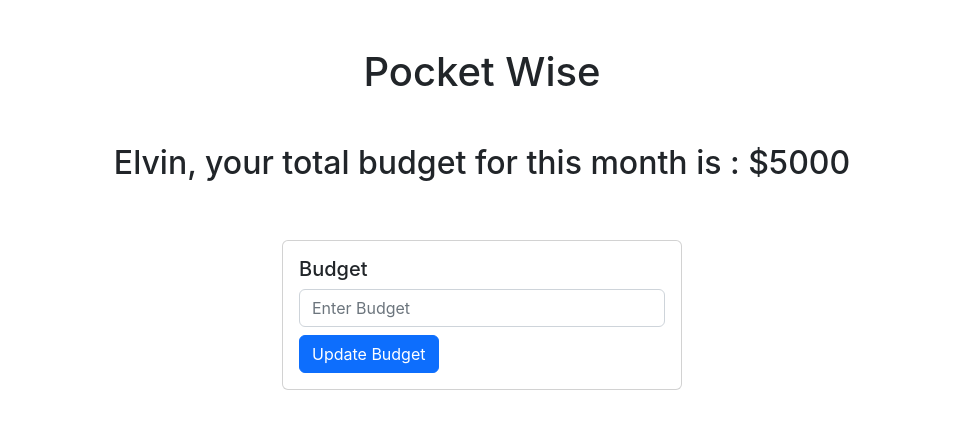
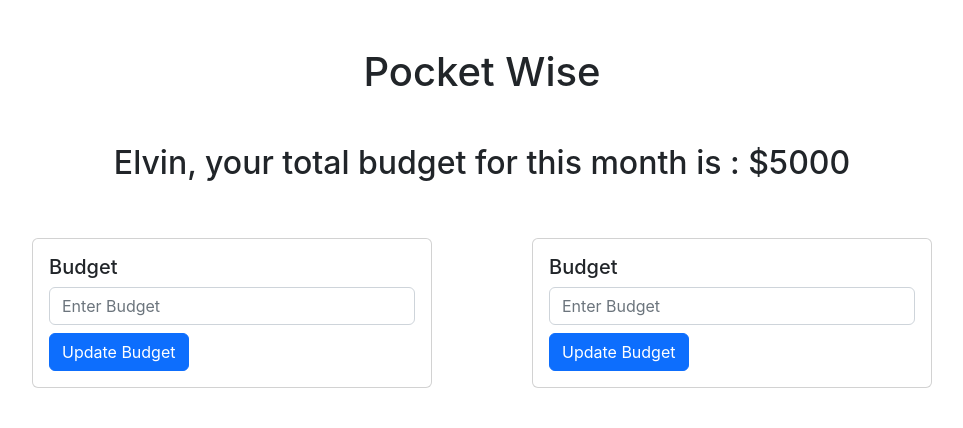
Before and after one commit to ElvinGarciaDev/Pocket-Wise, a React (Create React App) app in the folder client/: page / in a window 1280 px wide. Shown: the top 428 px of the page, without its empty margins (158-1121 px from the left). Built offline with nearby package versions, Linux system fonts and the light colour scheme.

Commit message:
updated css

```diff
--- a/client/src/App.css
+++ b/client/src/App.css
@@ -1,38 +1,14 @@
-.App {
-  text-align: center;
+.flex {
+  /* border: 1px solid blue; */
+  display: flex;
+  justify-content: center;
+  gap: 100px;
+  flex-wrap: wrap;
+
+
 }
 
-.App-logo {
-  height: 40vmin;
-  pointer-events: none;
-}
+/* .flex > div {
+  border: 1px solid red;
 
-@media (prefers-reduced-motion: no-preference) {
-  .App-logo {
-    animation: App-logo-spin infinite 20s linear;
-  }
-}
-
-.App-header {
-  background-color: #282c34;
-  min-height: 100vh;
-  display: flex;
-  flex-direction: column;
-  align-items: center;
-  justify-content: center;
-  font-size: calc(10px + 2vmin);
-  color: white;
-}
-
-.App-link {
-  color: #61dafb;
-}
-
-@keyframes App-logo-spin {
-  from {
-    transform: rotate(0deg);
-  }
-  to {
-    transform: rotate(360deg);
-  }
-}
+} */
--- a/client/src/App.js
+++ b/client/src/App.js
@@ -1,12 +1,18 @@
-// import './App.css';
+import './App.css';
 import Header from "./components/Header"
-import AddBudget from "./components/AddBudget"
+import AddBudget from "./components/AddBudget/AddBudget"
 
 function App() {
   return (
     <div>
       <Header title={"Pocket Wise"} userName={"Elvin"} budget={"5000"}/>
+
+      <div className="flex">
       <AddBudget />
+      <AddBudget />
+      </div>
+
+
     </div>
   );
 }
--- a/client/src/components/AddBudget.js
+++ b/client/src/components/AddBudget/AddBudget.js
@@ -1,5 +1,7 @@
 import { useState } from "react";
-import Button from "./Button";
+import Button from "../Button";
+import './AddBudget.css'
+
 
 const AddBudget = ({}) => {
   // set the state of the input we need. By default the state should be empty
@@ -12,9 +14,9 @@ const AddBudget = ({}) => {
   }
 
   return (
-    <div className="continer pt-5">
+    <div className="continer pt-5 flex">
       <form action="">
-        <div className="card" style={{ width: "25rem", margin: "2px auto" }}>
+        <div className="card" style={{ width: "25rem"}}>
           <div className="card-body">
             <h5 class="card-title">Budget</h5>
 
@@ -29,6 +31,8 @@ const AddBudget = ({}) => {
             <Button btnType={"submit"} text={"Update Budget"} color={"btn btn-primary mt-2"} />
           </div>
         </div>
+
+
       </form>
     </div>
   );
```
Also changed, not shown: client/src/components/AddBudget/AddBudget.css (added).
